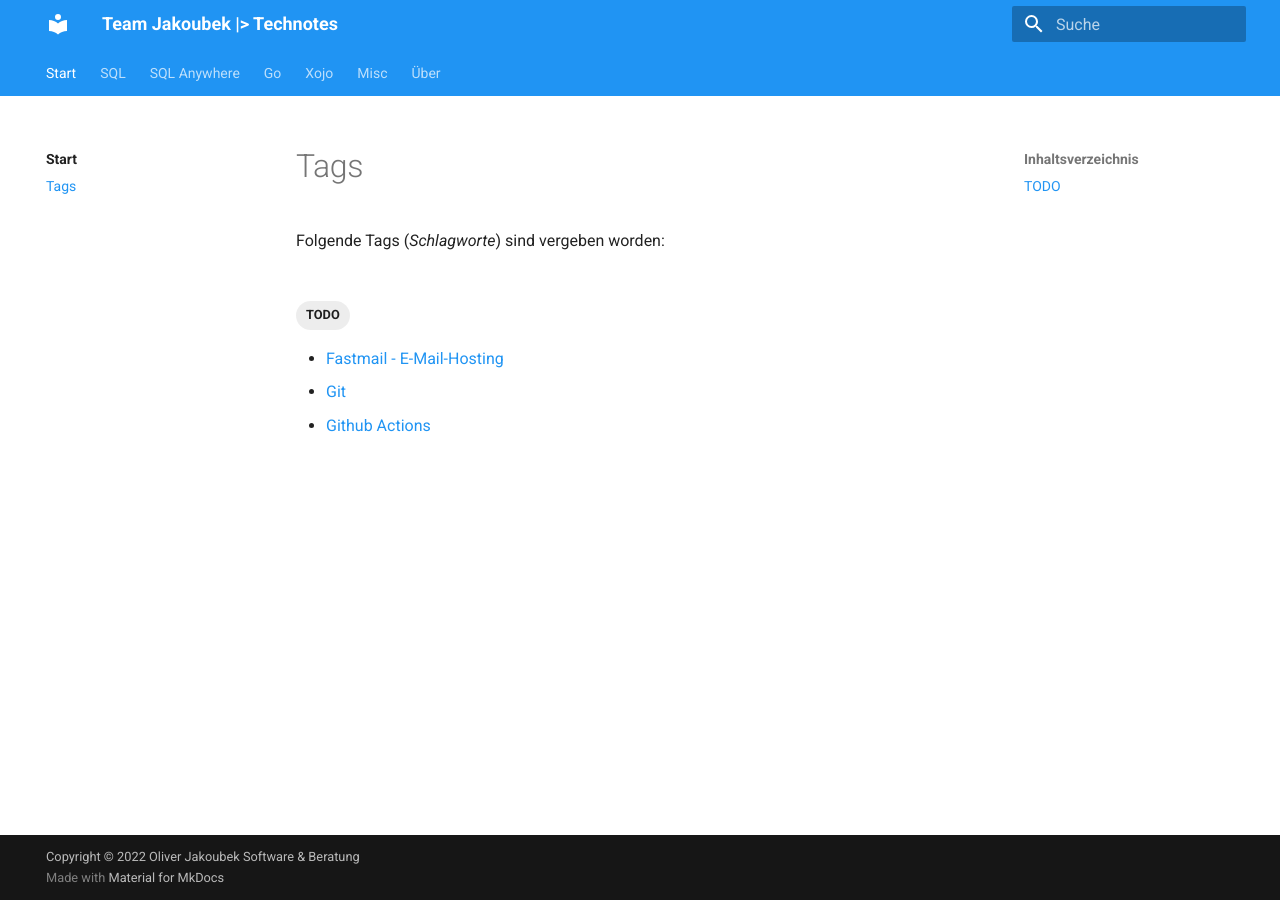
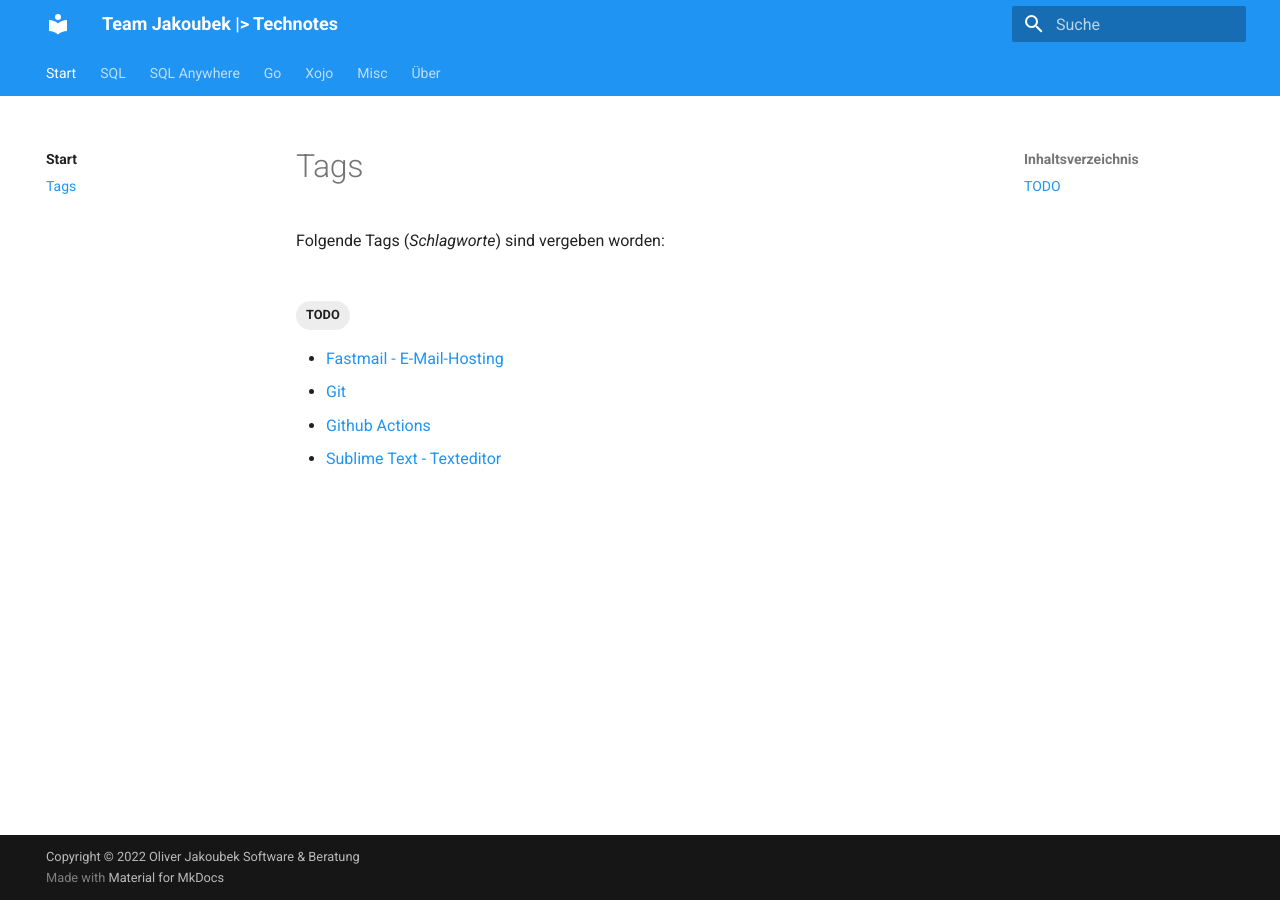
Before and after one commit to jakoubek/technotes, an MkDocs documentation site: the page built from docs/tags.md, in a window 1280 px wide. Built offline with MkDocs 1.6.1 and Material for MkDocs 9.7.7, drawn with Linux system fonts in a browser that asks for light colours.

```diff
--- /dev/null
+++ b/docs/misc/sublime-text.md
@@ -0,0 +1,6 @@
+---
+tags:
+  - TODO
+---
+
+# Sublime Text - Texteditor
```
Also changed, not shown: docs/info/index.md (+1 -1 lines).
